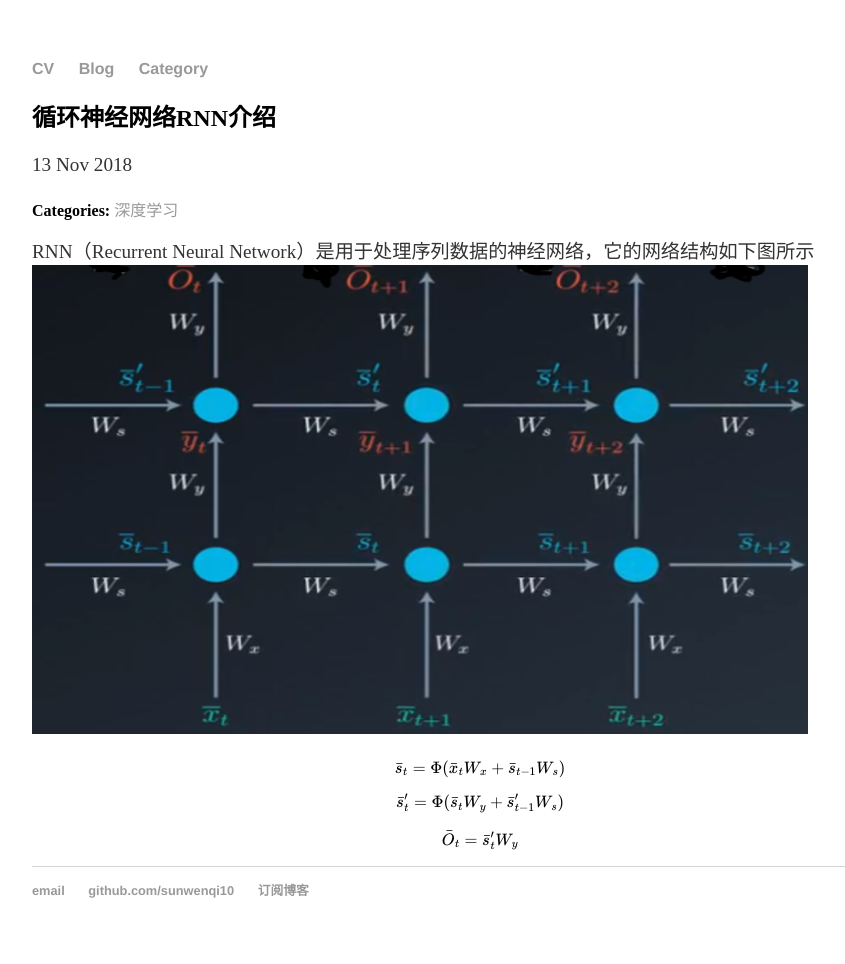
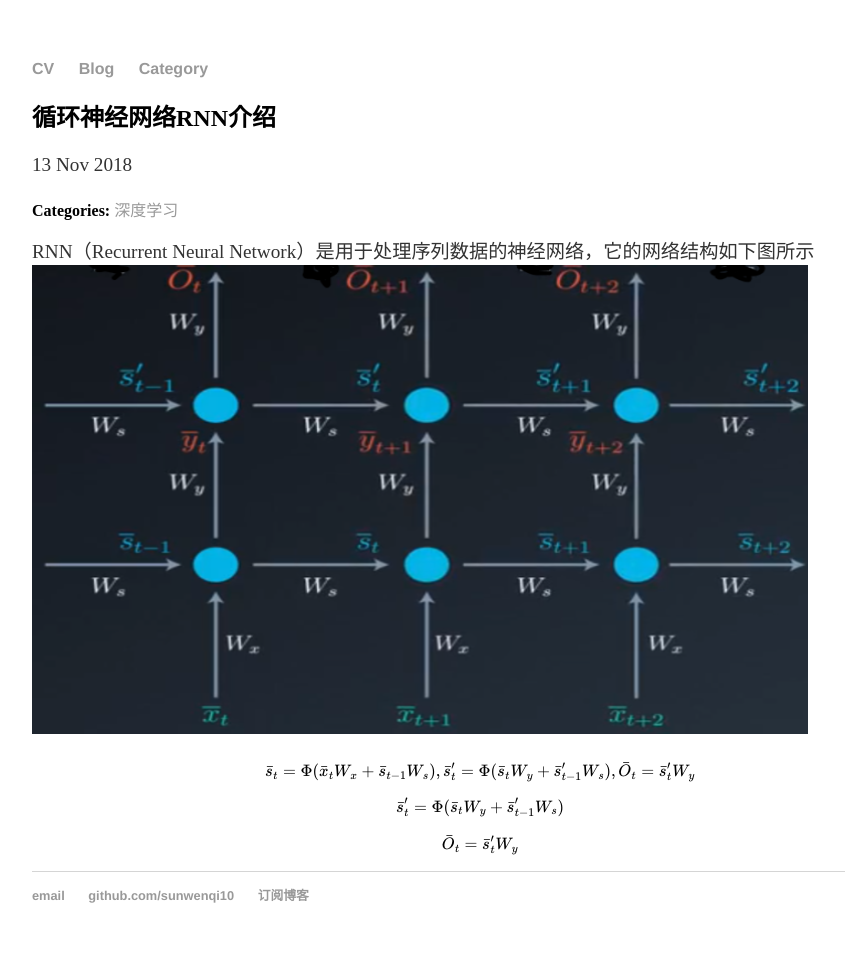
Before and after one commit to sunwenqi10/sunwenqi10.github.io, a Jekyll site: the page built from _posts/2018-11-13-Introduction to RNN.md, in a window 1280 px wide. Shown: the whole page, without its empty margins (160-1005 px from the left). Built offline with Jekyll 4.4.1, drawn with Linux system fonts in a browser that asks for light colours; formulas are drawn with MathJax 3; comment, search, counter and statistics services are not loaded.

Commit message:
Update _posts/2018-11-13-Introduction to RNN.md

```diff
--- a/_posts/2018-11-13-Introduction to RNN.md
+++ b/_posts/2018-11-13-Introduction to RNN.md
@@ -7,7 +7,7 @@ date: 2018-11-13
 RNN（Recurrent Neural Network）是用于处理序列数据的神经网络，它的网络结构如下图所示
 <img src="/img/rnn.PNG">
 
-$$\bar{s}_t=\Phi(\bar{x}_tW_x+\bar{s}_{t-1}W_s)$$
+$$\bar{s}_t=\Phi(\bar{x}_tW_x+\bar{s}_{t-1}W_s), \bar{s}'_t=\Phi(\bar{s}_tW_y+\bar{s}'_{t-1}W_s), \bar{O}_t=\bar{s}'_tW_y$$
 
 $$\bar{s}'_t=\Phi(\bar{s}_tW_y+\bar{s}'_{t-1}W_s)$$
 
```
